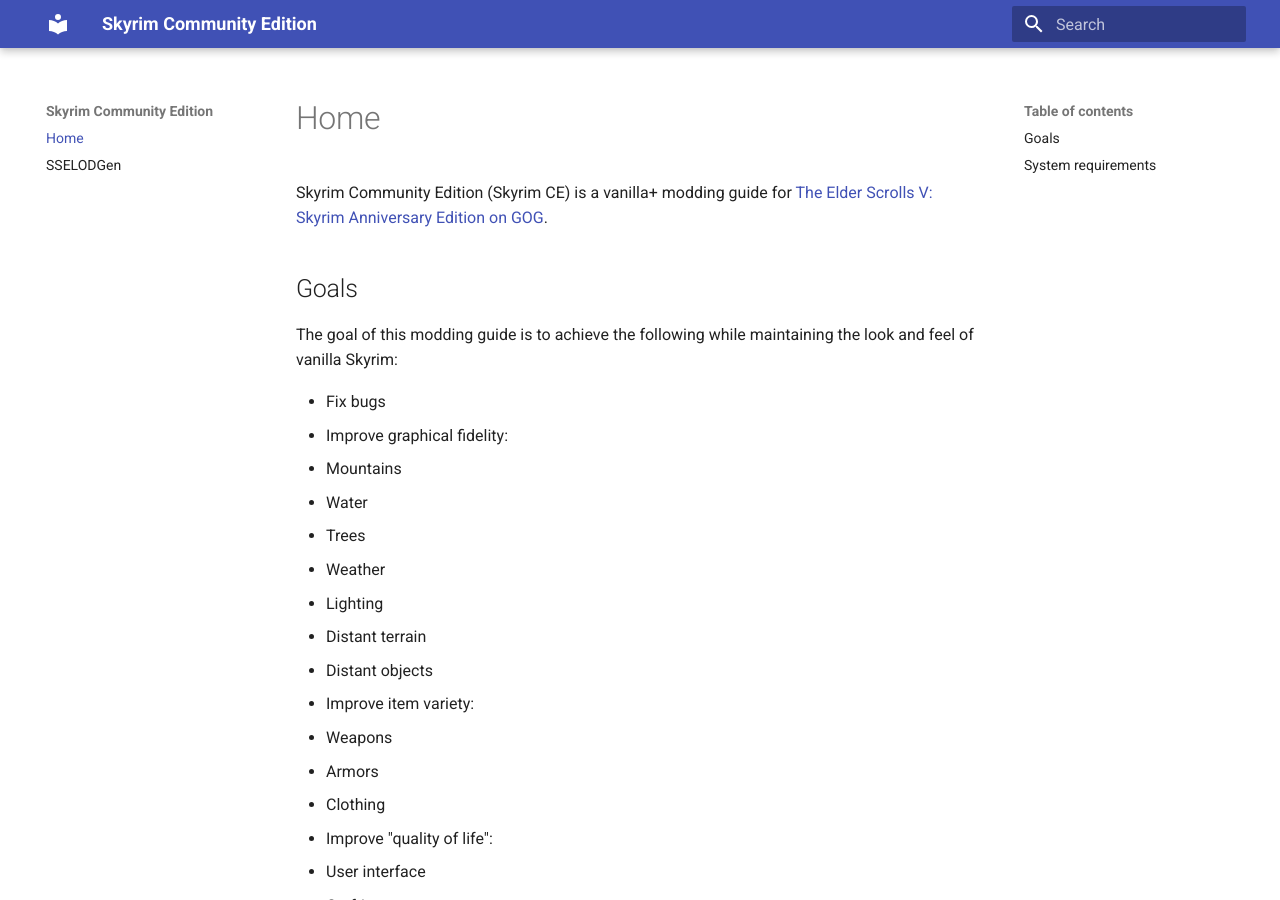
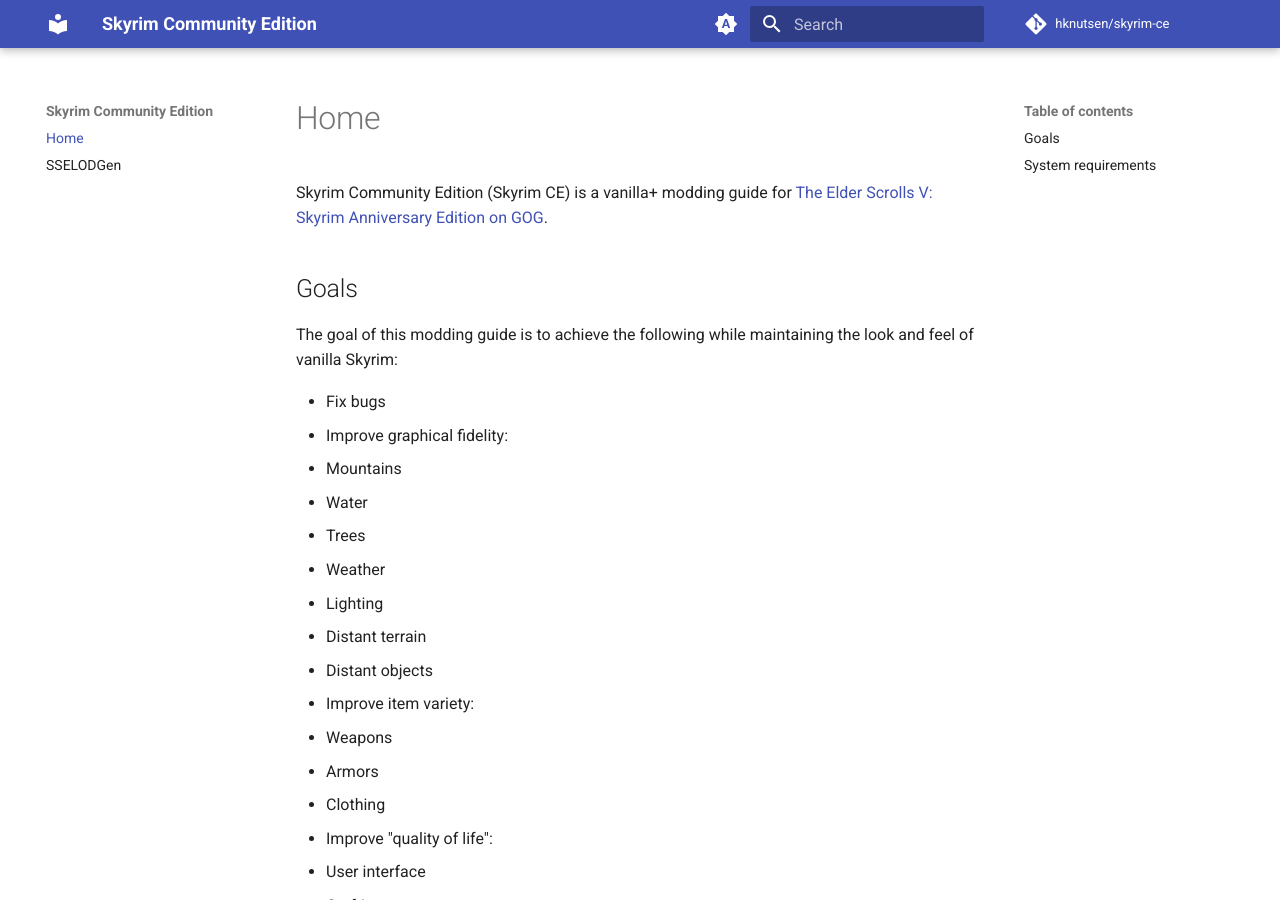
Before and after one commit to hknutsen/skyrim-ce, an MkDocs documentation site: the page built from docs/index.md, in a window 1280 px wide and 900 px high. Built offline with MkDocs 1.6.1 and Material for MkDocs 9.7.7, drawn with Linux system fonts in a browser that asks for light colours; comment, search, counter and statistics services are not loaded.

```diff
--- a/mkdocs.yml
+++ b/mkdocs.yml
@@ -1,10 +1,43 @@
 site_name: Skyrim Community Edition
+
+repo_name: hknutsen/skyrim-ce
+repo_url: https://github.com/hknutsen/skyhrim-ce
+
+theme:
+  name: material
+  icon:
+    repo: fontawesome/brands/github
+  features:
+  - navigation.instant # Make MkDocs behave like a Single Page Application (SPA).
+  - navigation.top # Enables "back-to-top" button.
+  - navigation.footer # Enables "previous" and "next" navigation buttons in footer
 
 theme:
   name: material
   features:
     - navigation.footer
 
+  palette:
+    # Palette toggle for automatic mode
+    - media: "(prefers-color-scheme)"
+      toggle:
+        icon: material/brightness-auto
+        name: Switch to light mode
+
+    # Palette toggle for light mode
+    - media: "(prefers-color-scheme: light)"
+      scheme: default
+      toggle:
+        icon: material/brightness-7
+        name: Switch to dark mode
+
+    # Palette toggle for dark mode
+    - media: "(prefers-color-scheme: dark)"
+      scheme: slate
+      toggle:
+        icon: material/brightness-4
+        name: Switch to system preference
+
 nav:
   - index.md
   - sselodgen.md
```
